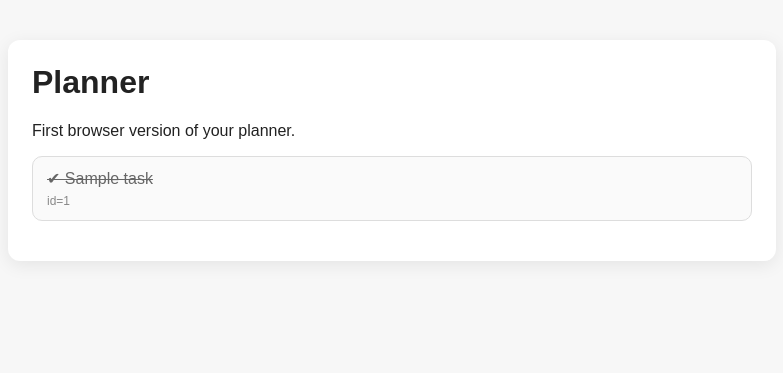
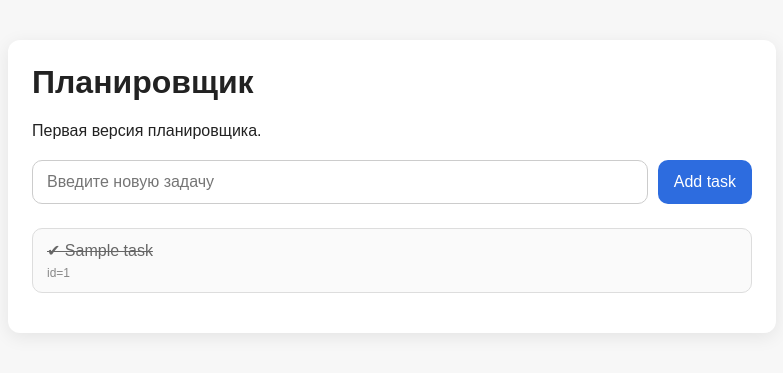
Before and after one commit to planner-dev-src/planner, a Flask app: template templates/index.html in a window 1280 px wide. Shown: the top 373 px of the page, without its empty margins (248-1031 px from the left). Run offline with Flask 3, Linux system fonts and the light colour scheme; the template is opened without the code that fills it: most values are stand-ins (such as "Sample title", 1, 10 or a date in 2020).

Commit message:
Add task creation form

```diff
--- a/main.py
+++ b/main.py
@@ -1,8 +1,16 @@
-from flask import Flask, render_template
+from pathlib import Path
+import sys
+
+sys.path.insert(0, str(Path(__file__).resolve().parent / "src"))
+
+from flask import Flask, render_template, request, redirect, url_for
 
 from planner.board import Board
 
 app = Flask(__name__)
+app.config["TEMPLATES_AUTO_RELOAD"] = True
+app.jinja_env.auto_reload = True
+
 board = Board()
 
 
@@ -13,14 +21,20 @@ def seed_demo_data() -> None:
     board.mark_task_done(first_task.id)
 
 
-@app.route("/")
+@app.route("/", methods=["GET", "POST"])
 def index():
+    if request.method == "POST":
+        title = request.form.get("title", "").strip()
+        if title:
+            board.add_task(title)
+        return redirect(url_for("index"))
+
     return render_template("index.html", tasks=board.list_tasks())
 
 
 def main() -> None:
     seed_demo_data()
-    app.run(debug=False, port=5000)
+    app.run(debug=True, port=5000)
 
 
 if __name__ == "__main__":
--- a/templates/index.html
+++ b/templates/index.html
@@ -3,7 +3,7 @@
 <head>
     <meta charset="utf-8">
     <meta name="viewport" content="width=device-width, initial-scale=1">
-    <title>Planner</title>
+    <title>Планировщик</title>
     <style>
         body {
             font-family: Arial, sans-serif;
@@ -21,6 +21,30 @@
         }
         h1 {
             margin-top: 0;
+        }
+        form {
+            display: flex;
+            gap: 10px;
+            margin: 20px 0 24px;
+        }
+        input[type="text"] {
+            flex: 1;
+            padding: 12px 14px;
+            border: 1px solid #ccc;
+            border-radius: 10px;
+            font-size: 16px;
+        }
+        button {
+            padding: 12px 16px;
+            border: none;
+            border-radius: 10px;
+            background: #2d6cdf;
+            color: white;
+            font-size: 16px;
+            cursor: pointer;
+        }
+        button:hover {
+            background: #1f57bb;
         }
         ul {
             padding-left: 0;
@@ -46,8 +70,18 @@
 </head>
 <body>
     <div class="container">
-        <h1>Planner</h1>
-        <p>First browser version of your planner.</p>
+        <h1>Планировщик</h1>
+        <p>Первая версия планировщика.</p>
+
+        <form method="post">
+            <input
+                type="text"
+                name="title"
+                placeholder="Введите новую задачу"
+                required
+            >
+            <button type="submit">Add task</button>
+        </form>
 
         <ul>
             {% for task in tasks %}
```
